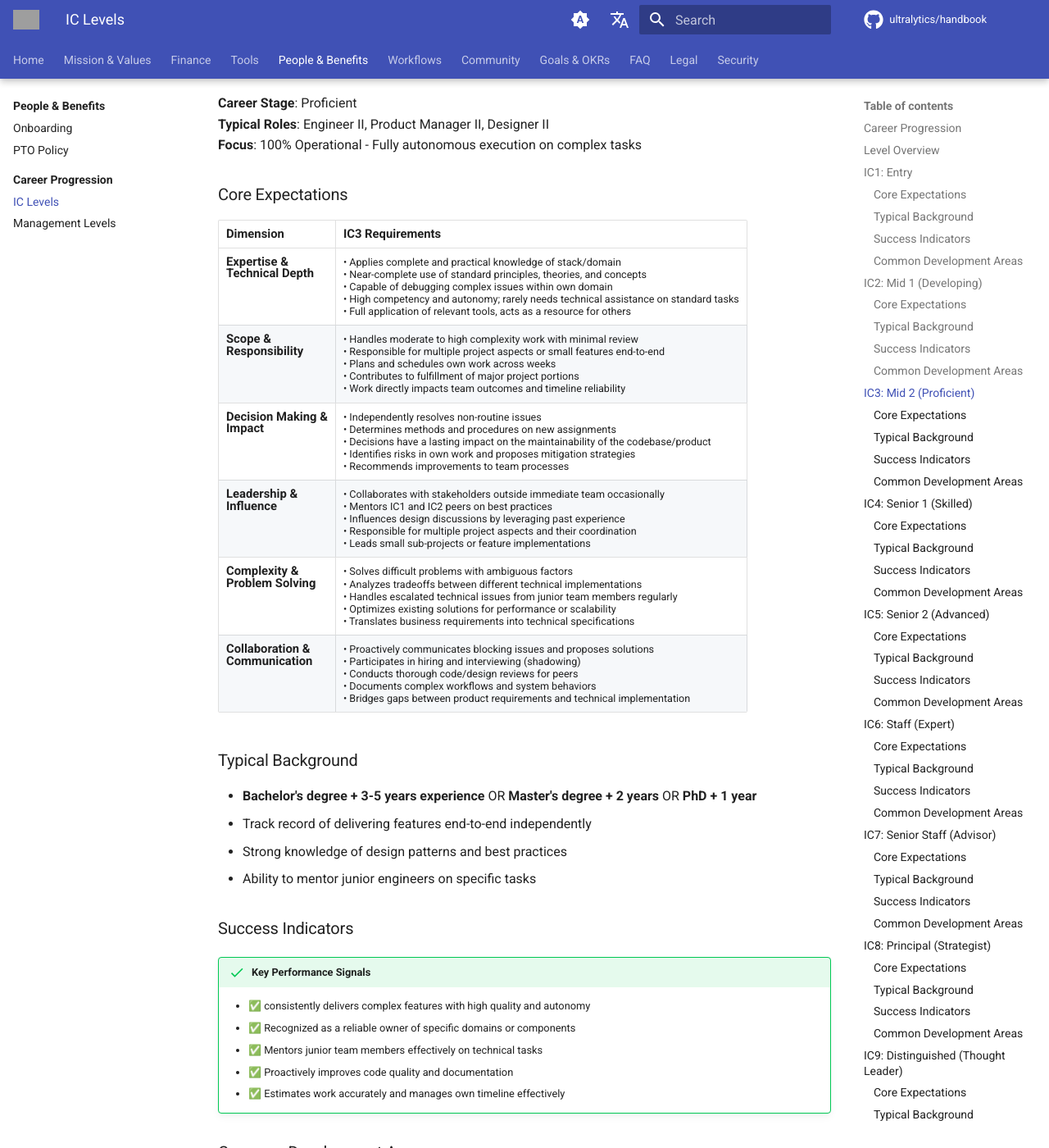
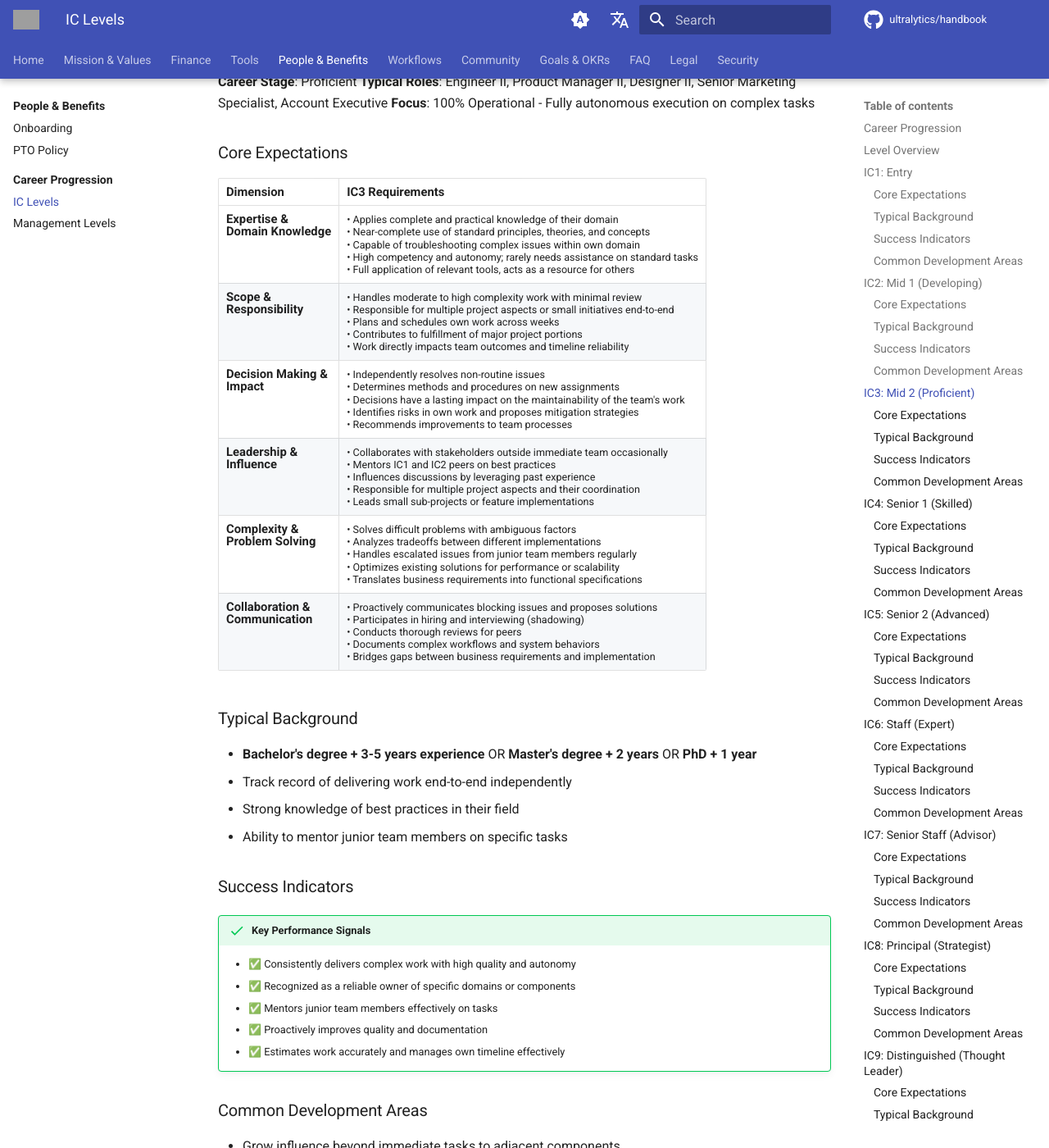
Before and after one commit to ultralytics/handbook, an MkDocs documentation site: the page built from docs/en/people/careers/levels-ic.md, in a window 1280 px wide and 1400 px high, scrolled down 4276 px. Shown: the whole window at 82% size. Built offline with MkDocs 1.6.1 and Material for MkDocs 9.7.7, drawn with Linux system fonts in a browser that asks for light colours; comment, search, counter and statistics services are not loaded; some of the changed text lies outside the part shown; grey boxes are pictures that could not be loaded.

Commit message:
Broaden levels for non-technical

```diff
--- a/docs/en/people/careers/levels-ic.md
+++ b/docs/en/people/careers/levels-ic.md
@@ -98,42 +98,42 @@ graph LR
 ## IC2: Mid 1 (Developing)
 
 **Career Stage**: Developing
-**Typical Roles**: Engineer I, Product Manager I, Designer I
+**Typical Roles**: Engineer I, Product Manager I, Designer I, Marketing Specialist, Business Development Rep
 **Focus**: 100% Operational - Developing autonomy with general supervision
 
 ### Core Expectations
 
-| Dimension                            | IC2 Requirements                                                                                                                                                                                                                                                                                                                                     |
-| ------------------------------------ | ---------------------------------------------------------------------------------------------------------------------------------------------------------------------------------------------------------------------------------------------------------------------------------------------------------------------------------------------------- |
-| **Expertise &<br>Technical Depth**   | • Develops and applies growing advanced techniques and principles<br>• Standard application of principles, theories, and concepts<br>• Expanding knowledge across related specialty areas<br>• Demonstrates increasing competency and autonomy in work<br>• Good grasp of relevant tools and methodologies                                           |
-| **Scope &<br>Responsibility**        | • Handles moderate complexity work with opportunity for review<br>• Responsible for project aspects, determining methods to achieve results<br>• Plans and schedules own work across multiple days<br>• Contributes to fulfillment of significant project portions<br>• Work impacts own deliverables and begins affecting team outcomes             |
-| **Decision Making &<br>Impact**      | • Makes decisions about own work and occasionally others' within documented parameters<br>• Independently resolves routine issues<br>• Works under general supervision with independent judgment<br>• Seeks guidance on complex or ambiguous situations<br>• Begins recommending approaches to solve problems                                        |
-| **Leadership &<br>Influence**        | • Begins working with more varied and changing stakeholders<br>• Gains cooperation from others, exchanges technical information effectively<br>• Influences through recommending approaches and solutions<br>• Responsible for individual project aspects and their coordination<br>• Participates actively in team planning and design discussions  |
-| **Complexity &<br>Problem Solving**  | • Problems require analysis of identifiable factors and tradeoffs<br>• Determines course of action based on guidelines, modifies based on experience<br>• Handles basic escalations from entry-level team members<br>• Applies growing problem-solving sophistication and techniques<br>• Conveys technical information clearly to diverse audiences |
-| **Collaboration &<br>Communication** | • Works effectively with team members across different functions<br>• Communicates progress, challenges, and technical decisions proactively<br>• Contributes meaningfully to technical discussions and planning<br>• Helps onboard IC1 team members<br>• Documents work clearly for broader team consumption                                        |
+| Dimension                      | IC2 Requirements                                                                                                                                                                                                                                                                                                                           |
+| ------------------------------ | ------------------------------------------------------------------------------------------------------------------------------------------------------------------------------------------------------------------------------------------------------------------------------------------------------------------------------------------ |
+| **Expertise &<br>Domain Knowledge**   | • Develops and applies growing advanced techniques and principles<br>• Standard application of principles, theories, and concepts<br>• Expanding knowledge across related specialty areas<br>• Demonstrates increasing competency and autonomy in work<br>• Good grasp of relevant tools and methodologies                                             |
+| **Scope &<br>Responsibility**  | • Handles moderate complexity work with opportunity for review<br>• Responsible for project aspects, determining methods to achieve results<br>• Plans and schedules own work across multiple days<br>• Contributes to fulfillment of significant project portions<br>• Work impacts own deliverables and begins affecting team outcomes               |
+| **Decision Making &<br>Impact** | • Makes decisions about own work and occasionally others' within documented parameters<br>• Independently resolves routine issues<br>• Works under general supervision with independent judgment<br>• Seeks guidance on complex or ambiguous situations<br>• Begins recommending approaches to solve problems                                          |
+| **Leadership &<br>Influence**  | • Begins working with more varied and changing stakeholders<br>• Gains cooperation from others, exchanges information effectively<br>• Influences through recommending approaches and solutions<br>• Responsible for individual project aspects and their coordination<br>• Participates actively in team planning and design discussions    |
+| **Complexity &<br>Problem Solving**   | • Problems require analysis of identifiable factors and tradeoffs<br>• Determines course of action based on guidelines, modifies based on experience<br>• Handles basic escalations from entry-level team members<br>• Applies growing problem-solving sophistication and techniques<br>• Conveys information clearly to diverse audiences |
+| **Collaboration &<br>Communication**  | • Works effectively with team members across different functions<br>• Communicates progress, challenges, and decisions proactively<br>• Contributes meaningfully to discussions and planning<br>• Helps onboard IC1 team members<br>• Documents work clearly for broader team consumption                                                          |
 
 ### Typical Background
 
 - **Bachelor's degree + 1-3 years experience** OR **Master's degree + 1 year**
-- Demonstrated growth in technical skills and independent contributions
-- Track record of delivering features or projects with guidance
+- Demonstrated growth in functional skills and independent contributions
+- Track record of delivering tasks or projects with guidance
 - Comfortable working with moderate complexity
 
 ### Success Indicators
 
 !!! success "Key Performance Signals"
 
-    - ✅ Delivers features with minimal guidance
-    - ✅ Proactively identifies and resolves routine technical issues
-    - ✅ Makes sound technical decisions on own tasks
+    - ✅ Delivers work with minimal guidance
+    - ✅ Proactively identifies and resolves routine issues
+    - ✅ Makes sound decisions on own tasks
     - ✅ Effectively communicates with immediate stakeholders
     - ✅ Demonstrates growing ownership of work quality
 
 ### Common Development Areas
 
-- Expand technical depth in the primary stack and adjacent tools
+- Expand depth in the primary domain and adjacent tools
 - Increase comfort working through ambiguity with partial requirements
-- Strengthen understanding of system architecture and dependencies
+- Strengthen understanding of team's role and dependencies
 - Improve estimation accuracy and proactive risk surfacing
 - Build early mentorship habits with IC1 teammates
 
@@ -142,44 +142,44 @@ graph LR
 ## IC3: Mid 2 (Proficient)
 
 **Career Stage**: Proficient
-**Typical Roles**: Engineer II, Product Manager II, Designer II
+**Typical Roles**: Engineer II, Product Manager II, Designer II, Senior Marketing Specialist, Account Executive
 **Focus**: 100% Operational - Fully autonomous execution on complex tasks
 
 ### Core Expectations
 
-| Dimension                            | IC3 Requirements                                                                                                                                                                                                                                                                                                                                          |
-| ------------------------------------ | --------------------------------------------------------------------------------------------------------------------------------------------------------------------------------------------------------------------------------------------------------------------------------------------------------------------------------------------------------- |
-| **Expertise &<br>Technical Depth**   | • Applies complete and practical knowledge of stack/domain<br>• Near-complete use of standard principles, theories, and concepts<br>• Capable of debugging complex issues within own domain<br>• High competency and autonomy; rarely needs technical assistance on standard tasks<br>• Full application of relevant tools, acts as a resource for others |
-| **Scope &<br>Responsibility**        | • Handles moderate to high complexity work with minimal review<br>• Responsible for multiple project aspects or small features end-to-end<br>• Plans and schedules own work across weeks<br>• Contributes to fulfillment of major project portions<br>• Work directly impacts team outcomes and timeline reliability                                      |
-| **Decision Making &<br>Impact**      | • Independently resolves non-routine issues<br>• Determines methods and procedures on new assignments<br>• Decisions have a lasting impact on the maintainability of the codebase/product<br>• Identifies risks in own work and proposes mitigation strategies<br>• Recommends improvements to team processes                                             |
-| **Leadership &<br>Influence**        | • Collaborates with stakeholders outside immediate team occasionally<br>• Mentors IC1 and IC2 peers on best practices<br>• Influences design discussions by leveraging past experience<br>• Responsible for multiple project aspects and their coordination<br>• Leads small sub-projects or feature implementations                                      |
-| **Complexity &<br>Problem Solving**  | • Solves difficult problems with ambiguous factors<br>• Analyzes tradeoffs between different technical implementations<br>• Handles escalated technical issues from junior team members regularly<br>• Optimizes existing solutions for performance or scalability<br>• Translates business requirements into technical specifications                    |
-| **Collaboration &<br>Communication** | • Proactively communicates blocking issues and proposes solutions<br>• Participates in hiring and interviewing (shadowing)<br>• Conducts thorough code/design reviews for peers<br>• Documents complex workflows and system behaviors<br>• Bridges gaps between product requirements and technical implementation                                         |
+| Dimension                      | IC3 Requirements                                                                                                                                                                                                                                                                                                                                |
+| ------------------------------ | ----------------------------------------------------------------------------------------------------------------------------------------------------------------------------------------------------------------------------------------------------------------------------------------------------------------------------------------------- |
+| **Expertise &<br>Domain Knowledge**   | • Applies complete and practical knowledge of their domain<br>• Near-complete use of standard principles, theories, and concepts<br>• Capable of troubleshooting complex issues within own domain<br>• High competency and autonomy; rarely needs assistance on standard tasks<br>• Full application of relevant tools, acts as a resource for others |
+| **Scope &<br>Responsibility**  | • Handles moderate to high complexity work with minimal review<br>• Responsible for multiple project aspects or small initiatives end-to-end<br>• Plans and schedules own work across weeks<br>• Contributes to fulfillment of major project portions<br>• Work directly impacts team outcomes and timeline reliability                                |
+| **Decision Making &<br>Impact** | • Independently resolves non-routine issues<br>• Determines methods and procedures on new assignments<br>• Decisions have a lasting impact on the maintainability of the team's work<br>• Identifies risks in own work and proposes mitigation strategies<br>• Recommends improvements to team processes                                               |
+| **Leadership &<br>Influence**  | • Collaborates with stakeholders outside immediate team occasionally<br>• Mentors IC1 and IC2 peers on best practices<br>• Influences discussions by leveraging past experience<br>• Responsible for multiple project aspects and their coordination<br>• Leads small sub-projects or feature implementations                                        |
+| **Complexity &<br>Problem Solving**   | • Solves difficult problems with ambiguous factors<br>• Analyzes tradeoffs between different implementations<br>• Handles escalated issues from junior team members regularly<br>• Optimizes existing solutions for performance or scalability<br>• Translates business requirements into functional specifications                      |
+| **Collaboration &<br>Communication**  | • Proactively communicates blocking issues and proposes solutions<br>• Participates in hiring and interviewing (shadowing)<br>• Conducts thorough reviews for peers<br>• Documents complex workflows and system behaviors<br>• Bridges gaps between business requirements and implementation                                           |
 
 ### Typical Background
 
 - **Bachelor's degree + 3-5 years experience** OR **Master's degree + 2 years** OR **PhD + 1 year**
-- Track record of delivering features end-to-end independently
-- Strong knowledge of design patterns and best practices
-- Ability to mentor junior engineers on specific tasks
+- Track record of delivering work end-to-end independently
+- Strong knowledge of best practices in their field
+- Ability to mentor junior team members on specific tasks
 
 ### Success Indicators
 
 !!! success "Key Performance Signals"
 
-    - ✅ consistently delivers complex features with high quality and autonomy
+    - ✅ Consistently delivers complex work with high quality and autonomy
     - ✅ Recognized as a reliable owner of specific domains or components
-    - ✅ Mentors junior team members effectively on technical tasks
-    - ✅ Proactively improves code quality and documentation
+    - ✅ Mentors junior team members effectively on tasks
+    - ✅ Proactively improves quality and documentation
     - ✅ Estimates work accurately and manages own timeline effectively
 
 ### Common Development Areas
 
-- Grow influence beyond immediate features to adjacent components
-- Elevate architectural thinking and long-term maintainability
+- Grow influence beyond immediate tasks to adjacent components
+- Elevate strategic thinking and long-term maintainability
 - Strengthen ambiguity handling and tradeoff communication
 - Develop more deliberate mentoring and review practices
-- Improve stakeholder updates that translate technical choices to impact
+- Improve stakeholder updates that translate choices to impact
 
 ---
 
```
